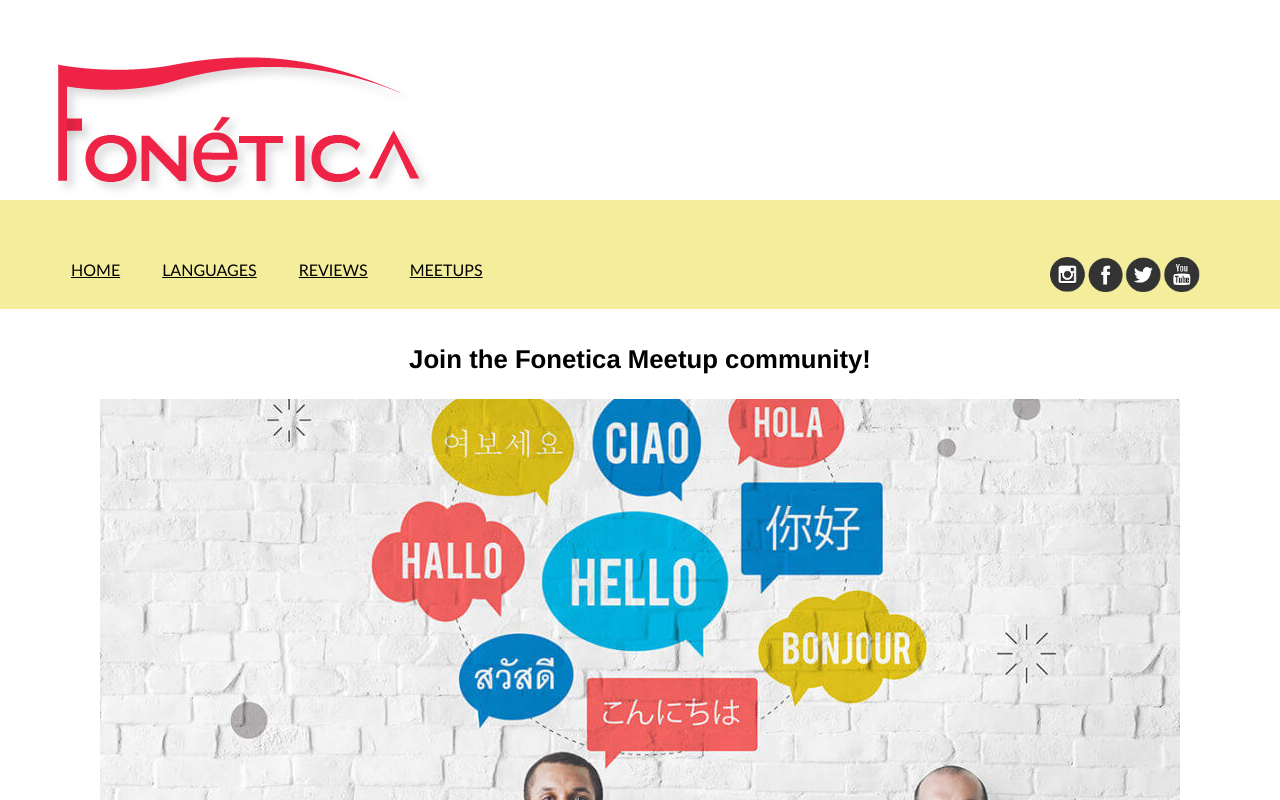
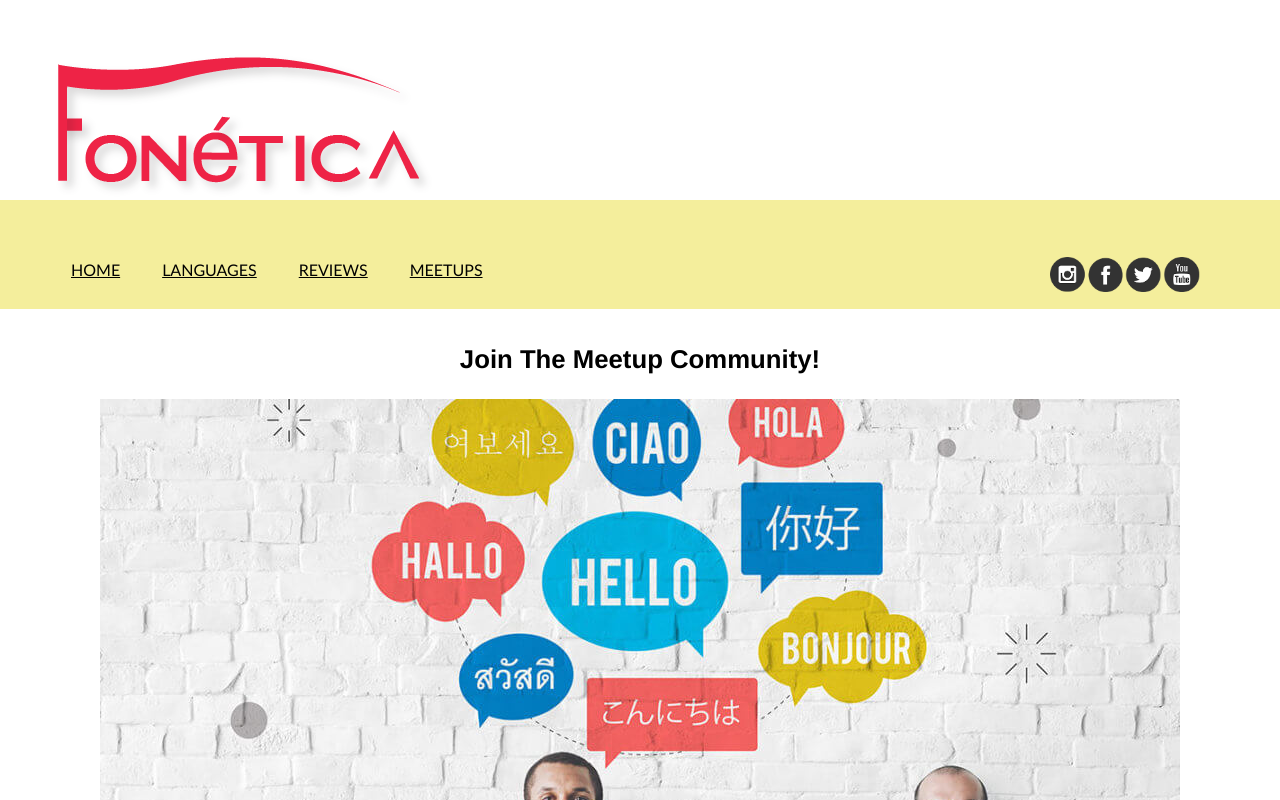
Before and after one commit to chica25/Fonetica_frontend, a React (Create React App) app: page /MeetUps in a window 1280 px wide. Shown: the top 800 px of the page. Built offline with nearby package versions, Linux system fonts and the light colour scheme; no server answers.

Commit message:
commit tree b094b0a105f2f19283429bff3dd7a7ead9b630c2

```diff
--- a/src/components/LanguageList.js
+++ b/src/components/LanguageList.js
@@ -3,9 +3,6 @@ import { connect } from 'react-redux';
 import { fetchLanguagePhrases, selectLanguage, fetchLanguages} from '../actions/actionsCreator.js';
 import { Link } from 'react-router-dom';
 import language_page_img from '../images/language_page_img.png';
-
-
-
 
     class LanguageList extends React.Component {
 
@@ -15,25 +12,21 @@ import language_page_img from '../images/language_page_img.png';
             this.props.selectLanguage(e.target.id)
         }
 
-
         render(){
             const languages = this.props.languages.map((lang, i) =>
                 <div key={i}> <h4>{lang.language_name}</h4>
                     <Link to={`/languages/phrases/${lang.language_name}`}>
-                        <button onClick={this.handleClick}>
-                            <img src={lang.flag_image} id={lang.id} alt="languages" width={80} height={60} mode='fit'/>
+                        <button className="lang-list-btn" onClick={this.handleClick}>
+                            <img src={lang.flag_image} id={lang.id} alt="all languages" width={80} height={60} mode='fit'/>
                         </button>
                     </Link>
                     <br/>
-                    <br/>
                 </div>)
-
             return(
                 <div>
                     <h3 className="languages-title">ALL LANGUAGES</h3>
                     <img className="languages-page-img" src={language_page_img} alt="image"></img>
                     <div className="language-name">{languages}</div>
-
                 </div>
 
             )
--- a/src/components/MeetUps.js
+++ b/src/components/MeetUps.js
@@ -4,9 +4,9 @@ import meetup_img from '../images/meetup_img.jpg'
 const MeetUps = () => {
 
     return(
-        <div class="meetup-title">
-            <h3>Join the Fonetica Meetup community!</h3>
-            <img class="meetup-img" src={meetup_img} alt="meetup image"/>
+        <div className="meetup-title">
+            <h3>Join The Meetup Community!</h3>
+            <img className="meetup-img" src={meetup_img} alt="meetup image"/>
         </div>
     )
 }
--- a/src/components/PhrasesByLanguage.js
+++ b/src/components/PhrasesByLanguage.js
@@ -9,6 +9,7 @@ function PhrasesByLanguage (props) {
                         <b>English Phrase:</b> {phrase.english_phrase}
                         <br/>
                         <b>Foreign Phrase:</b> {phrase.foreign_phrase}
+                        <br/><br/>
                     </div>
                 )
              })}
--- a/src/style.css
+++ b/src/style.css
@@ -132,6 +132,19 @@ li {
 .language-list {
   display: inline;
   float: center;
+}
+
+.lang-list-btn {
+  border: 0;
+  /* background:rgb(230, 76, 76); */
+  /* padding: 0.6rem; */
+  color: black;
+  margin: 1rem;
+  width: auto;
+  text-transform: uppercase;
+  cursor: pointer;
+  text-align: right;
+
 }
 
 .language-name {
@@ -269,4 +282,14 @@ li {
   font-size: 22px;
   color:black;
   padding: 10px;
+  text-align: center;
+  display: block;
+  justify-content: center;
+  align-items: center;
+  margin: auto
 }
+/*
+.like-btn {
+  cursor: pointer;
+  color: yello;
+} */
```
Also changed, not shown: 1 other file (tests, documents, lock files or other folders).
